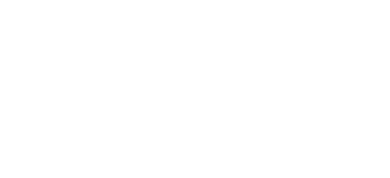
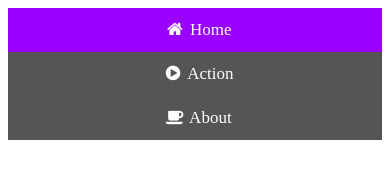
Before and after one commit to Megakuul/StatisticCalc_Web, a plain HTML site: page src/index.html in a window 390 px wide. Drawn offline with Linux system fonts and the light colour scheme.

Commit message:
Navbar created

```diff
--- a/src/index.html
+++ b/src/index.html
@@ -4,8 +4,21 @@
     <meta charset="UTF-8">
     <meta http-equiv="X-UA-Compatible" content="IE=edge">
     <meta name="viewport" content="width=device-width, initial-scale=1.0">
-    <title>Document</title>
+    <link rel="stylesheet" href="https://cdnjs.cloudflare.com/ajax/libs/font-awesome/4.7.0/css/font-awesome.min.css">
+
+    <script src="script.js"></script>
+    <link rel="stylesheet" href="style.css">
+
+    <title>Statistic Calculator</title>
+    <link rel="icon" type="image/x-icon" href="favicon.png">
 </head>
+
+<div id="navbar" class="navbar">
+    <a id="home" onclick="setActive('home')" class="active" href="#"><i class="fa fa-fw fa-home"></i> Home</a>
+    <a id="action" onclick="setActive('action')"><i class="fa fa-fw fa-play-circle"></i> Action</a>
+    <a id="about" onclick="setActive('about')"><i class="fa fa-fw fa-coffee"></i> About</a>
+</div>
+
 <body>
 
 </body>
--- a/src/script.js
+++ b/src/script.js
@@ -1,2 +1,11 @@
-console.log("Hallo Wello");
+function getNavItems() {
+}
+function setActive(id) {
+    var navbar = document.getElementsByClassName("active");
+    for (var i = 0; i < navbar.length; i++) {
+        navbar.item(i).classList.remove("active");
+    }
+    var item = document.getElementById(id);
+    item.classList.add("active");
+}
 //# sourceMappingURL=script.js.map
--- a/src/script.ts
+++ b/src/script.ts
@@ -1 +1,14 @@
-console.log("Hallo Wello");
+function getNavItems() {
+
+}
+
+function setActive(id) {
+    let navbar = document.getElementsByClassName("active");
+    for (let i = 0; i < navbar.length; i++)
+    {
+        navbar.item(i).classList.remove("active");
+    }
+
+    let item = document.getElementById(id);
+    item.classList.add("active");
+}
--- a/src/style.scss
+++ b/src/style.scss
@@ -0,0 +1,46 @@
+/* Style the navigation bar */
+.navbar {
+    width: 100%;
+    background-color: #555;
+    overflow: auto;
+  }
+
+  /* Navbar item */
+  .navbar a {
+    float: left;
+    text-align: center;
+    padding: 12px;
+    color: white;
+    text-decoration: none;
+    font-size: 17px;
+    padding-right: 0.4rem;
+    width: 5rem;
+
+    transition: all 0.5s ease;
+  }
+
+  /* Navbar items on mouse-over */
+  .navbar a:hover {
+    cursor: pointer;
+    background-color: #9933ff;
+    width: 6rem;
+
+    transition: all 0.5s ease;
+  }
+
+  /* Current/active navbar link */
+  .active {
+    background-color: #9900ff;
+  }
+
+  /* Add responsiveness - will automatically display the navbar vertically instead of horizontally on screens less than 500 pixels */
+  @media screen and (max-width: 500px) {
+    .navbar a{
+      float: none;
+      display: block;
+      width: auto;
+    }
+    .navbar a:hover {
+      width: auto;
+    }
+  }
```
Also changed, not shown: src/favicon.png (added), src/style.css, 2 other files.
